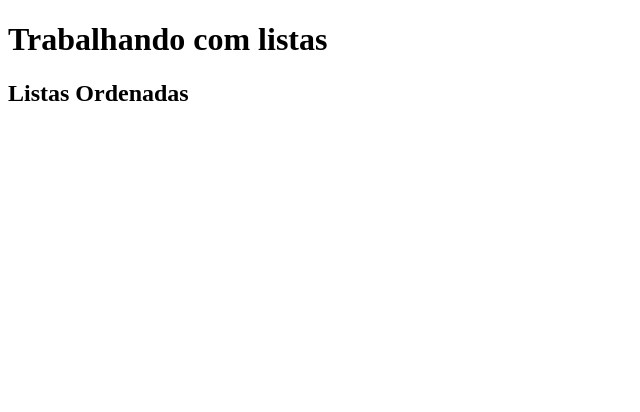
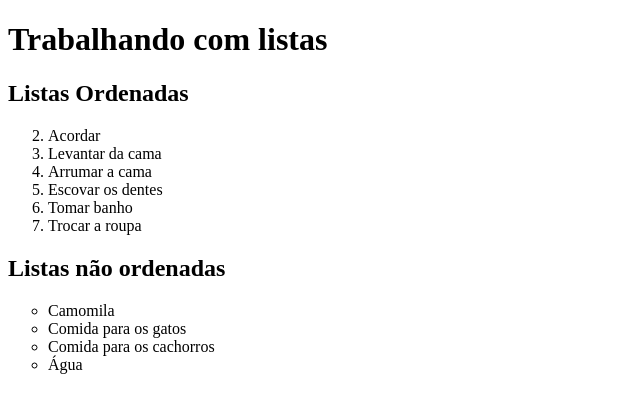
Before and after one commit to AstorXD/Estudos-HTML5-CSS3, a plain HTML site: page 009/index.html in a window 1280 px wide. Shown: the whole page, without its empty margins (0-640 px from the left). Drawn offline with Linux system fonts and the light colour scheme.

Commit message:
Exec. 009 realizado

```diff
--- a/009/index.html
+++ b/009/index.html
@@ -9,7 +9,24 @@
   <body>
     <h1>Trabalhando com listas</h1>
     <h2>Listas Ordenadas</h2>
-
+    <ol type="1" start="2">
+      <!-- types = 1, A, a, I, i -->
+      <!-- start = determina qual elemento será o primeiro -->
+      <li>Acordar</li>
+      <li>Levantar da cama</li>
+      <li>Arrumar a cama</li>
+      <li>Escovar os dentes</li>
+      <li>Tomar banho</li>
+      <li>Trocar a roupa</li>
+    </ol>
+    <h2>Listas não ordenadas</h2>
+    <ul type="circle">
+      <!-- types = circle, disk e square -->
+      <li>Camomila</li>
+      <li>Comida para os gatos</li>
+      <li>Comida para os cachorros</li>
+      <li>Água</li>
+    </ul>
     <script src="script.js"></script>
   </body>
 </html>
```
